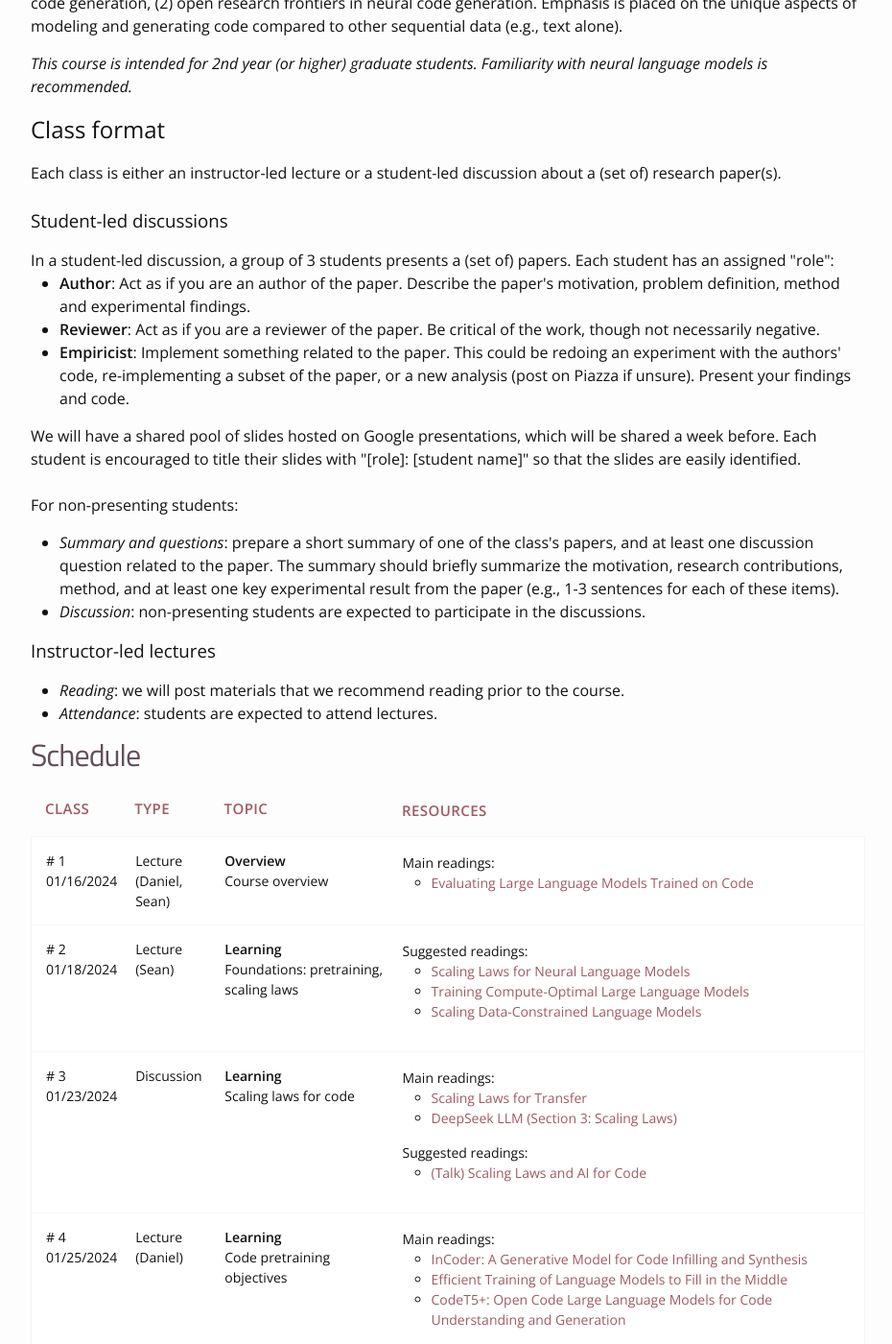
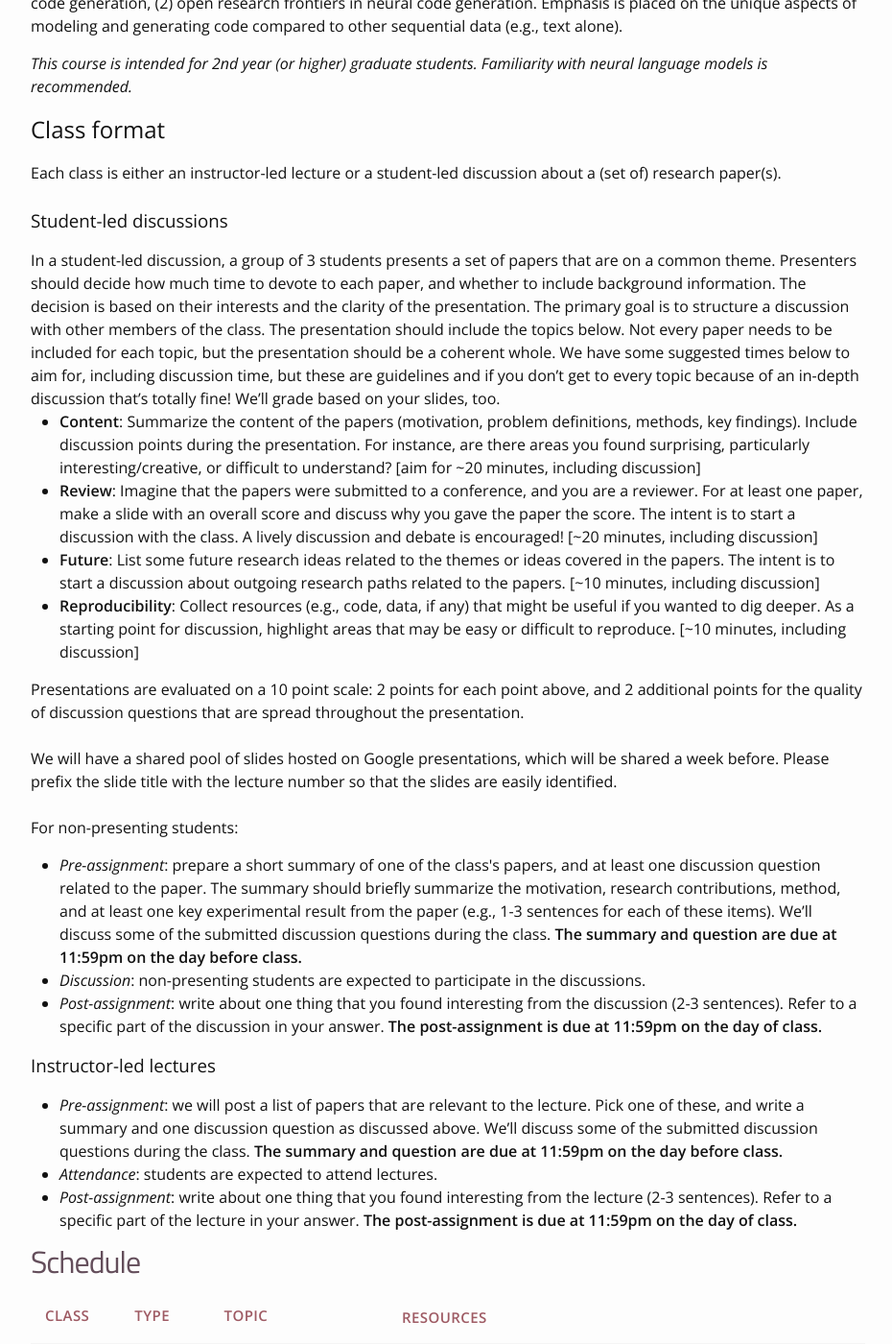
Before and after one commit to cmu-codegen/s2024, a Jekyll site: the page built from index.md, in a window 1280 px wide and 1400 px high, scrolled down 1108 px. Shown: the whole window at 96% size, without its empty margins (173-1103 px from the left). Built offline with Jekyll 4.4.1, drawn with Linux system fonts in a browser that asks for light colours; nearby versions of some CDN libraries; some of the changed text lies outside the part shown.

Commit message:
update syllabus

```diff
--- a/_layouts/home.html
+++ b/_layouts/home.html
@@ -77,26 +77,43 @@ layout: default
     Each class is either an instructor-led lecture or a student-led discussion about a (set of) research paper(s).
     <br/><br>
     <h3>Student-led discussions</h3>
-    In a student-led discussion, a group of 3 students presents a (set of) papers. Each student has an assigned "role":
+    In a student-led discussion, a group of 3 students presents a set of papers that are on a common theme. Presenters should decide how much time to devote to each paper, and whether to include background information. The decision is based on their interests and the clarity of the presentation. The primary goal is to structure a discussion with other members of the class. The presentation should include the topics below. Not every paper needs to be included for each topic, but the presentation should be a coherent whole. We have some suggested times below to aim for, including discussion time, but these are guidelines and if you don’t get to every topic because of an in-depth discussion that’s totally fine! We’ll grade based on your slides, too.
     <ul>
-        <li><strong>Author</strong>: Act as if you are an author of the paper. Describe the paper's motivation, problem definition, method and experimental findings.
-        <li><strong>Reviewer</strong>: Act as if you are a reviewer of the paper. Be critical of the work, though not necessarily negative.
-        <li><strong>Empiricist</strong>: Implement something related to the paper. This could be redoing an experiment with the authors' code, re-implementing a subset of the paper, or a new analysis (post on Piazza if unsure). Present your findings and code.
+        <li><strong>Content</strong>: Summarize the content of the papers (motivation, problem definitions, methods, key findings). Include discussion points during the presentation. For instance, are there areas you found surprising, particularly interesting/creative, or difficult to understand? [aim for ~20 minutes, including discussion] </li>
+        <li><strong>Review</strong>: Imagine that the papers were submitted to a conference, and you are a reviewer. For at least one paper, make a slide with an overall score and discuss why you gave the paper the score. The intent is to start a discussion with the class. A lively discussion and debate is encouraged! [~20 minutes, including discussion]</li>
+        <li><strong>Future</strong>: List some future research ideas related to the themes or ideas covered in the papers. The intent is to start a discussion about outgoing research paths related to the papers. [~10 minutes, including discussion]</li>
+        <li><strong>Reproducibility</strong>: Collect resources (e.g., code, data, if any) that might be useful if you wanted to dig deeper. As a starting point for discussion, highlight areas that may be easy or difficult to reproduce. [~10 minutes, including discussion]</li>
     </ul>
-    We will have a shared pool of slides hosted on Google presentations, which will be shared a week before.
-    Each student is encouraged to title their slides with "[role]: [student name]" so that the slides are easily identified.
+    Presentations are evaluated on a 10 point scale: 2 points for each point above, and 2 additional points for the quality of discussion questions that are spread throughout the presentation.
+    <br><br>
+
+    We will have a shared pool of slides hosted on Google presentations, which will be shared a week before. Please
+    prefix the slide title with the lecture number so that the slides are easily identified.
+
     <br><br>
     <h4>For non-presenting students:</h4>
     <ul>
-        <li><em>Summary and questions</em>: prepare a short summary of one of the class's papers, and at least one discussion question related to the paper.
-        The summary should briefly summarize the motivation, research contributions, method, and at least one key experimental result from the paper (e.g., 1-3 sentences for each of these items).
+        <li><em>Pre-assignment</em>:
+            prepare a short summary of one of the class's papers, and at least one discussion question related to the paper. The summary should briefly summarize the motivation, research contributions, method, and at least one key experimental result from the paper (e.g., 1-3 sentences for each of these items). We’ll discuss some of the submitted discussion questions during the class.
+        <strong>The summary and question are due at 11:59pm on the day before class.</strong>
         </li>
         <li><em>Discussion</em>: non-presenting students are expected to participate in the discussions. </li>
+        <li><em>Post-assignment</em>:
+            write about one thing that you found interesting from the discussion (2-3 sentences). Refer to a specific part of the discussion in your answer.
+        <strong>The post-assignment is due at 11:59pm on the day of class.</strong>
+        </li>
     </ul>
     <h3>Instructor-led lectures</h3>
     <ul>
-        <li><em>Reading</em>: we will post materials that we recommend reading prior to the course.</li>
+        <li><em>Pre-assignment</em>:
+            we will post a list of papers that are relevant to the lecture. Pick one of these, and write a summary and one discussion question as discussed above. We’ll discuss some of the submitted discussion questions during the class.
+        <strong>The summary and question are due at 11:59pm on the day before class.</strong>
+        </li>
         <li><em>Attendance</em>: students are expected to attend lectures. </li>
+        <li><em>Post-assignment</em>:
+            write about one thing that you found interesting from the lecture (2-3 sentences). Refer to a specific part of the lecture in your answer.
+        <strong>The post-assignment is due at 11:59pm on the day of class.</strong>
+        </li>
     </ul>
 </div>
 
@@ -193,13 +210,39 @@ layout: default
 <div class="container sec">
     <h2>Grading</h2>
 
+    <h3>In-Class Component (applies to 6- and 12-unit versions)</h3>
+
+    The in-class component of the course is graded on a 60 point scale, with 2/3 assignments and 1/3 presentation. Specifically:
+
+    <ul>
+        <li>20 points for discussion and lecture <strong>pre-assignments</strong>. There are 23 assignments, and each assignment is worth 1 point. You automatically receive a score of 1 for the class in which you are presenting. We will drop the lowest 3 assignment scores out of the 23 assignments to calculate the 20 points. </li>
+
+        <li>20 points for discussion and lecture <strong>post-assignments</strong>. There are 23 assignments, and each assignment is worth 1 point. You automatically receive a score of 1 for the class in which you are presenting. We will drop the lowest 3 assignment scores out of the 23 assignments to calculate the 20 points. </li>
+
+        <li>20 points for <strong>student presentation</strong>. The presentation is graded on a 10 point scale: 2 points each for covering content, review, future, and reproducibility, and 2 points for the quality of discussion questions that are prompted in the presentation. This total score will be multiplied by 2 to get 20 overall points. For each aspect, 0 points means missing/low quality, 1 passable quality, and 2 high quality. For examples of high quality, please see presentations from discussion-based courses such as <a href="https://www.cs.princeton.edu/courses/archive/fall22/cos597G/">Princeton COS 597G</a>, or <a href="https://self-supervised.cs.jhu.edu/fa2022/">JHU CSCI 601.771</a>. </li>
+    </ul>
+
+    <h3>Project Component (applies to 12-unit version)</h3>
+
+    For students in the 12-unit version of the course, the in-class component (above) will be scaled down by 50%, and the other 50% of the grade will come from a course project with the following grade breakdown. Projects will be in teams of 2-4 students, which do not need to be the same as the discussion presentation groups.
+
+    <ul>
+        <li><strong>Report 1: 25%</strong> This will contain a task proposal and analysis, related work, and baseline.</li>
+        <li><strong>Report 2: 25%</strong> This will contain baseline approaches, results and analysis of the baselines, and an updated proposal for techniques to explore in the final part of the project.</li>
+        <li><strong>Final Report: 30%</strong> Extends R1 and R2 with results and analysis from additional techniques explored, and discussion of directions for future work. This should be in the style of a workshop paper.</li>
+        <li><strong>Final presentation: 10%</strong> These will be in-class presentations to the course staff and other students.</li>
+        <li><strong>Project hours: 10%</strong> Each group will spend ~15-20 minutes meeting with an instructor, in-class. Teams will come with a few slides on a laptop about the current status of the project and next steps and use these to get feedback. Instructors will grade the updates, with 5% per project hour meeting.</li>
+    </ul>
+
     <h2>Late policies</h2>
+    Coming soon.
+    <!--
         <ul>
         {% for policy in site.data.course_info.policies %}
             <li>{{policy }} </li>
         {% endfor %}
         </ul>
-
+    -->
         <em>NOTE: Late policies may be subject to revision prior to the course.</em>
 </div>
 </div>
```
